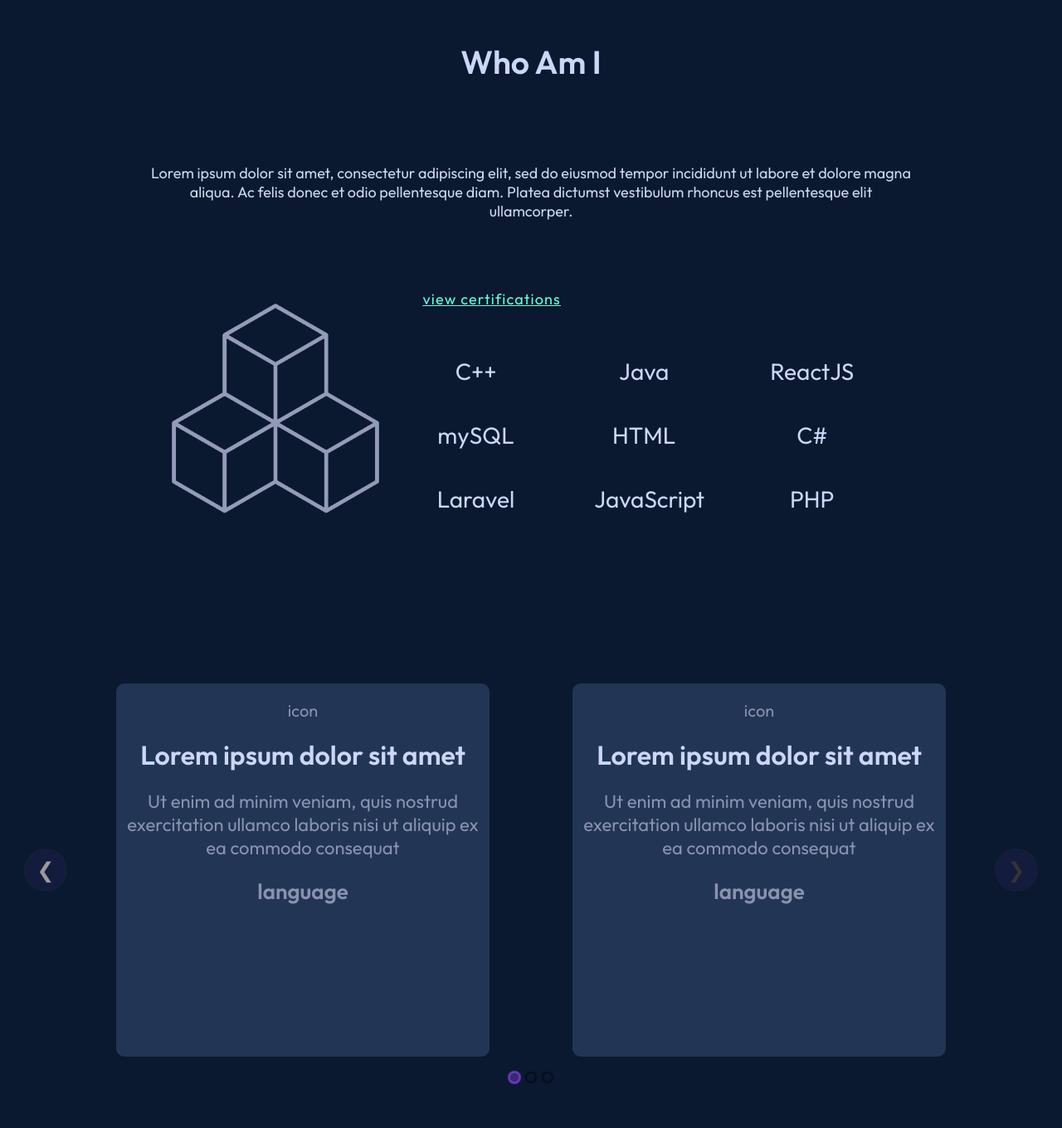
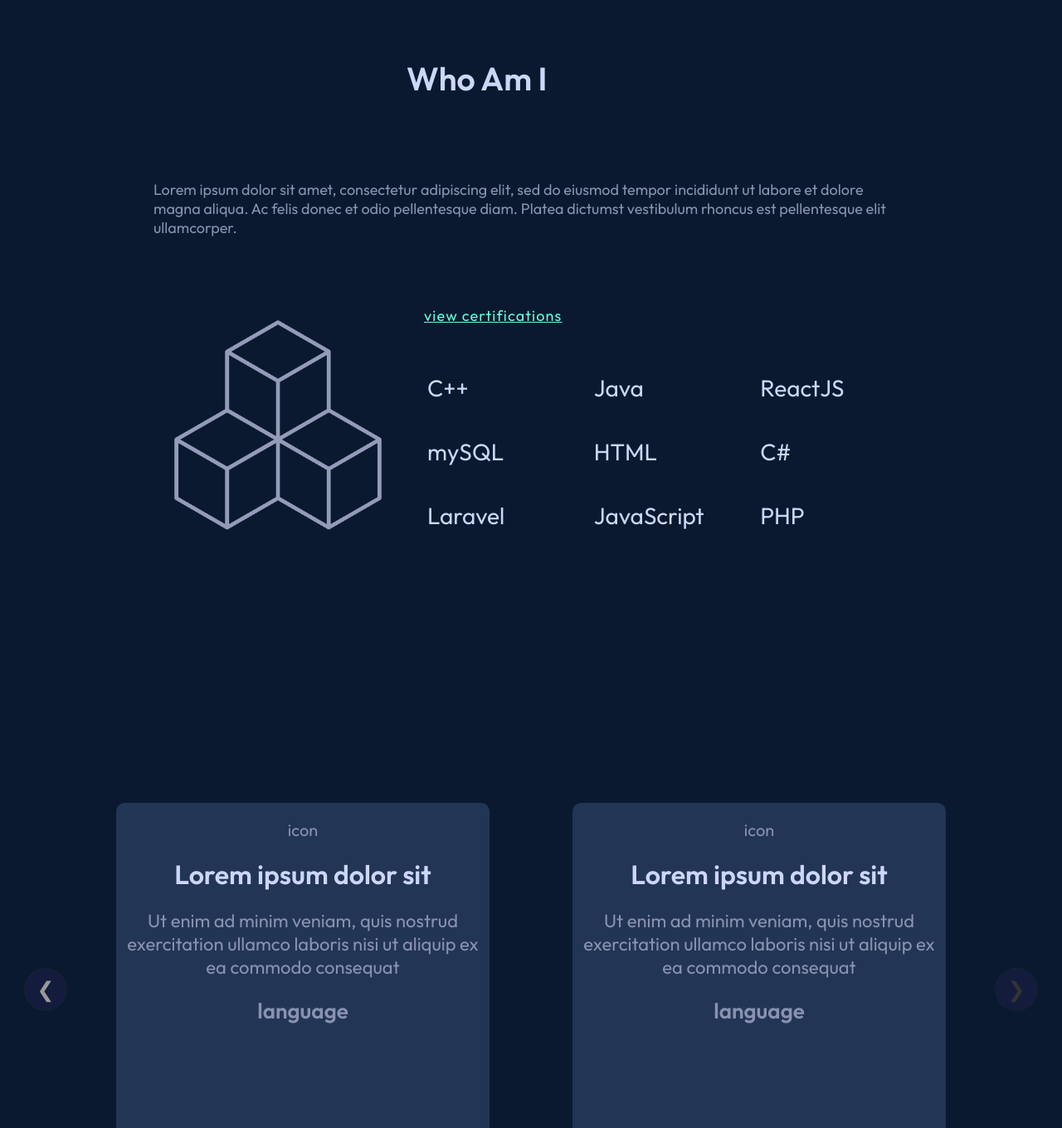
Before and after one commit to CapstoneTeamGreen/website_frontend, a React (Create React App) app: page / in a window 1280 px wide. Shown: the part 790-2150 px from the top of the page at 83% size. Built offline with nearby package versions, Linux system fonts and the light colour scheme; no server answers.

Commit message:
Fixing styles, removing some of the testing data

```diff
--- a/src/components/About/AboutElements.js
+++ b/src/components/About/AboutElements.js
@@ -1,11 +1,22 @@
 import styled from 'styled-components';
 
 export const AboutContainer = styled.div`
-    text-align: center;
-    background-color: #0A192F;
+    /* text-align: center; */
+    /* background-color: #0A192F; */
+    /* color: #CCD6F6; */
+    /* padding: 8px 24px; */
+    /* height: 80vh; */
+
+    background: #0A192F;
+    display: flex;
+    flex-direction: column;
+    justify-content: center;
+    align-items: center;
+    padding: 0 30px;
+    height: 100vh;
+    position: relative;
+
     color: #CCD6F6;
-    padding: 8px 24px;
-    height: 80vh;
 `
 
 export const AboutGrid = styled.div`
@@ -28,6 +39,8 @@
     max-height: 100px;
     grid-area: grid-header;
     font-size: calc(10px + 2vmin);
+
+    color: #CCD6F6;
 `
 
 export const AboutBlurb = styled.div`
@@ -35,6 +48,8 @@
     margin-top: 30px;
     margin-bottom: 40px;
     font-size: calc(10px + 1vmin);
+
+    color: #8892B0;
 `
 
 export const AboutImageLocation = styled.div`
--- a/src/components/LandingPage/index.js
+++ b/src/components/LandingPage/index.js
@@ -36,7 +36,6 @@
                 {/* <Particles container={LandingContainer} params={ParticleConfig} /> */}
 
                 <LandingContent>
-                    <LandingSpan>Test: '{ JSON.stringify(this.state.projects) }'</LandingSpan>
                     <LandingP>Hello, my name is
                         <LandingSpan> Lorem</LandingSpan><br/>
                         I'm a
--- a/src/components/Projects/Card.js
+++ b/src/components/Projects/Card.js
@@ -13,7 +13,7 @@
     <CardContainer>
 
       <RepoIcon>icon</RepoIcon>
-      <CardTitle>Lorem ipsum dolor sit amet</CardTitle>
+      <CardTitle>Lorem ipsum dolor sit</CardTitle>
       <CardDescription>Ut enim ad minim veniam, quis nostrud exercitation ullamco laboris nisi ut aliquip ex ea commodo consequat</CardDescription>
       <CardLanguage>language</CardLanguage>
 
--- a/src/components/Projects/CardElements.js
+++ b/src/components/Projects/CardElements.js
@@ -8,6 +8,9 @@
     background: #233554;
     color: #64FFDA;
     border-radius: 10px;
+
+    margin-left:10px;
+    margin-right:10px;
 
     text-align: center;
 `
```
